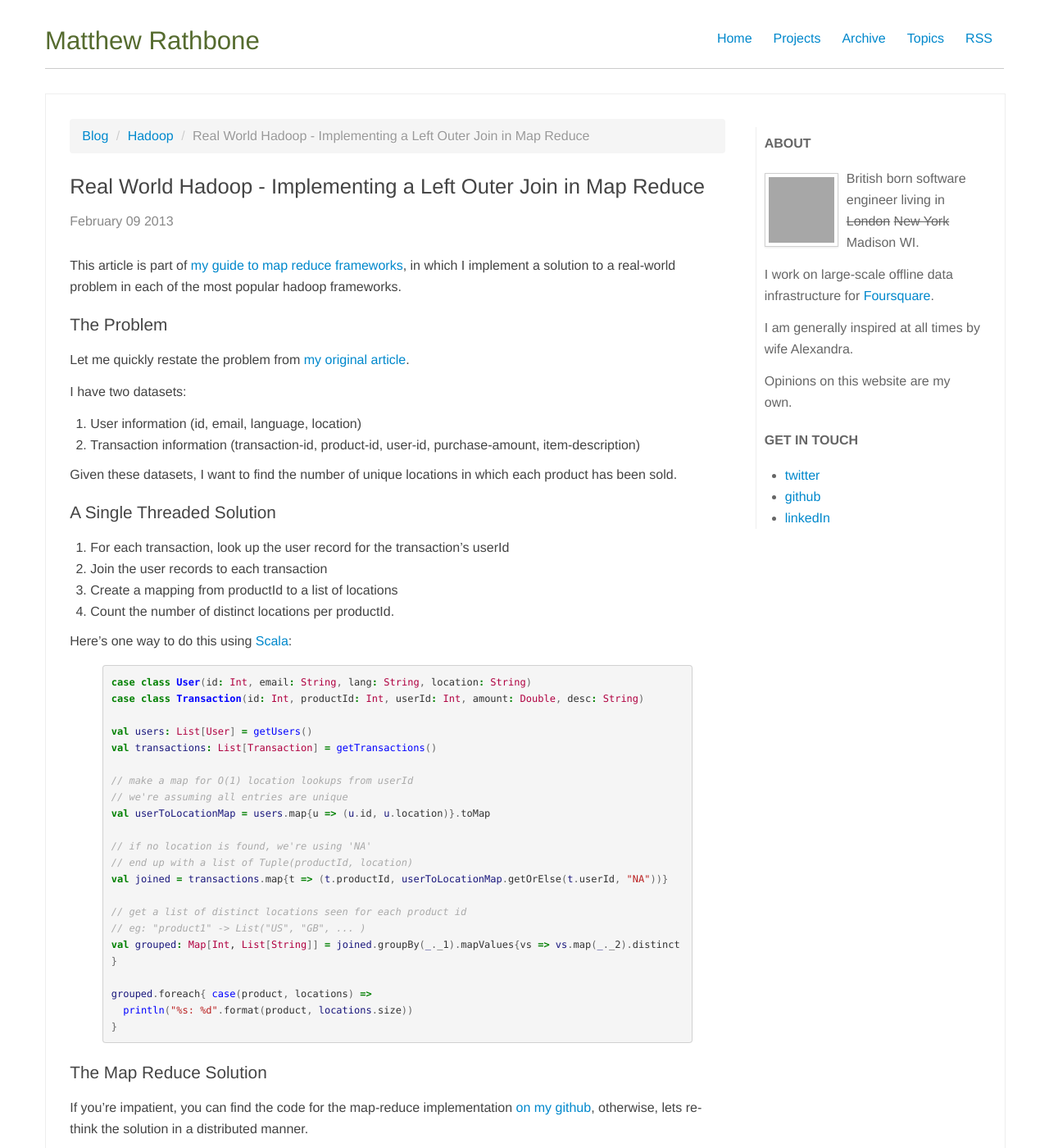
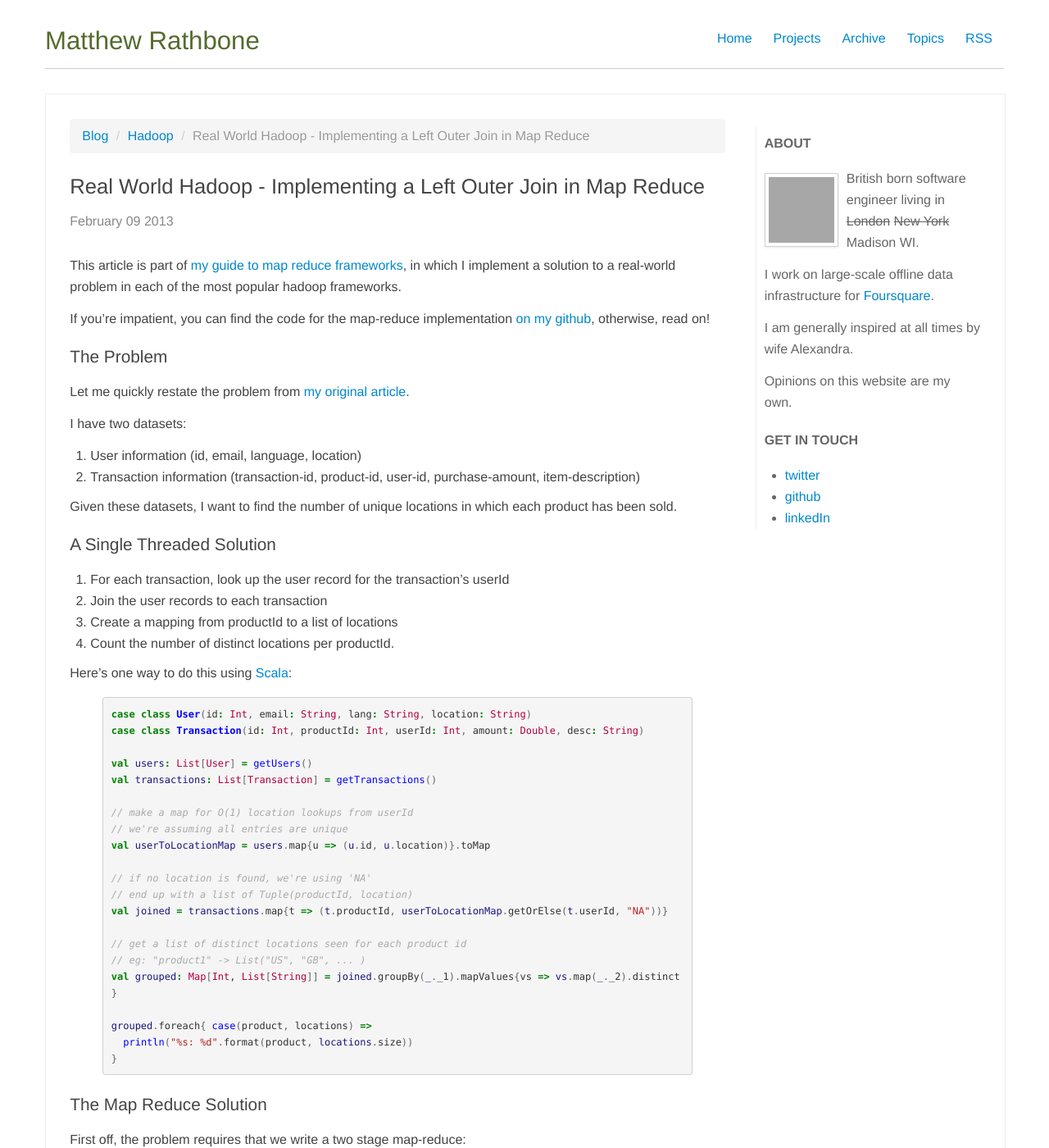
Before and after one commit to rathboma/rathboma.github.com, a Jekyll site: the page built from _posts/2013-02-09-real-world-hadoop-implementing-a-left-outer-join-in-hadoop-map-reduce.md, in a window 1280 px wide and 1400 px high. Shown: the whole window at 82% size. Built offline with Jekyll 4.4.1, drawn with Linux system fonts in a browser that asks for light colours; comment, search, counter and statistics services are not loaded; grey boxes are pictures that could not be loaded.

Commit message:
github link moved up

```diff
--- a/_posts/2013-02-09-real-world-hadoop-implementing-a-left-outer-join-in-hadoop-map-reduce.md
+++ b/_posts/2013-02-09-real-world-hadoop-implementing-a-left-outer-join-in-hadoop-map-reduce.md
@@ -31,6 +31,8 @@ tags:
 
 
 This article is part of [my guide to map reduce frameworks][1], in which I implement a solution to a real-world problem in each of the most popular hadoop frameworks.
+
+If you're impatient, you can find the code for the map-reduce implementation [on my github][5], otherwise, read on!
 
 ## The Problem
 
@@ -77,8 +79,6 @@ grouped.foreach{ case(product, locations) =>
 {% endhighlight %}
 
 ## The Map Reduce Solution
-
-If you're impatient, you can find the code for the map-reduce implementation [on my github][5], otherwise, lets re-think the solution in a distributed manner.
 
 First off, the problem requires that we write a two stage map-reduce:
 
```
